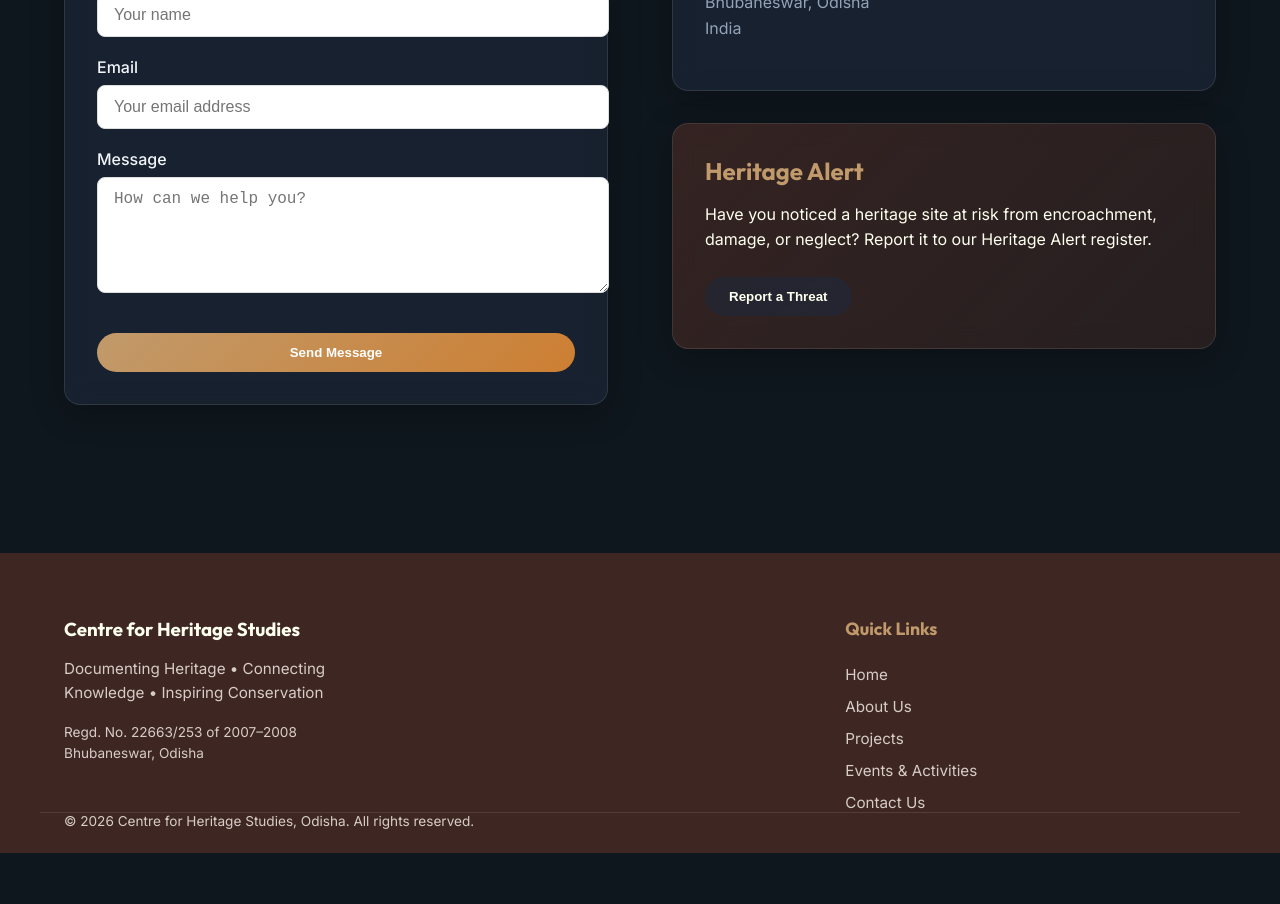
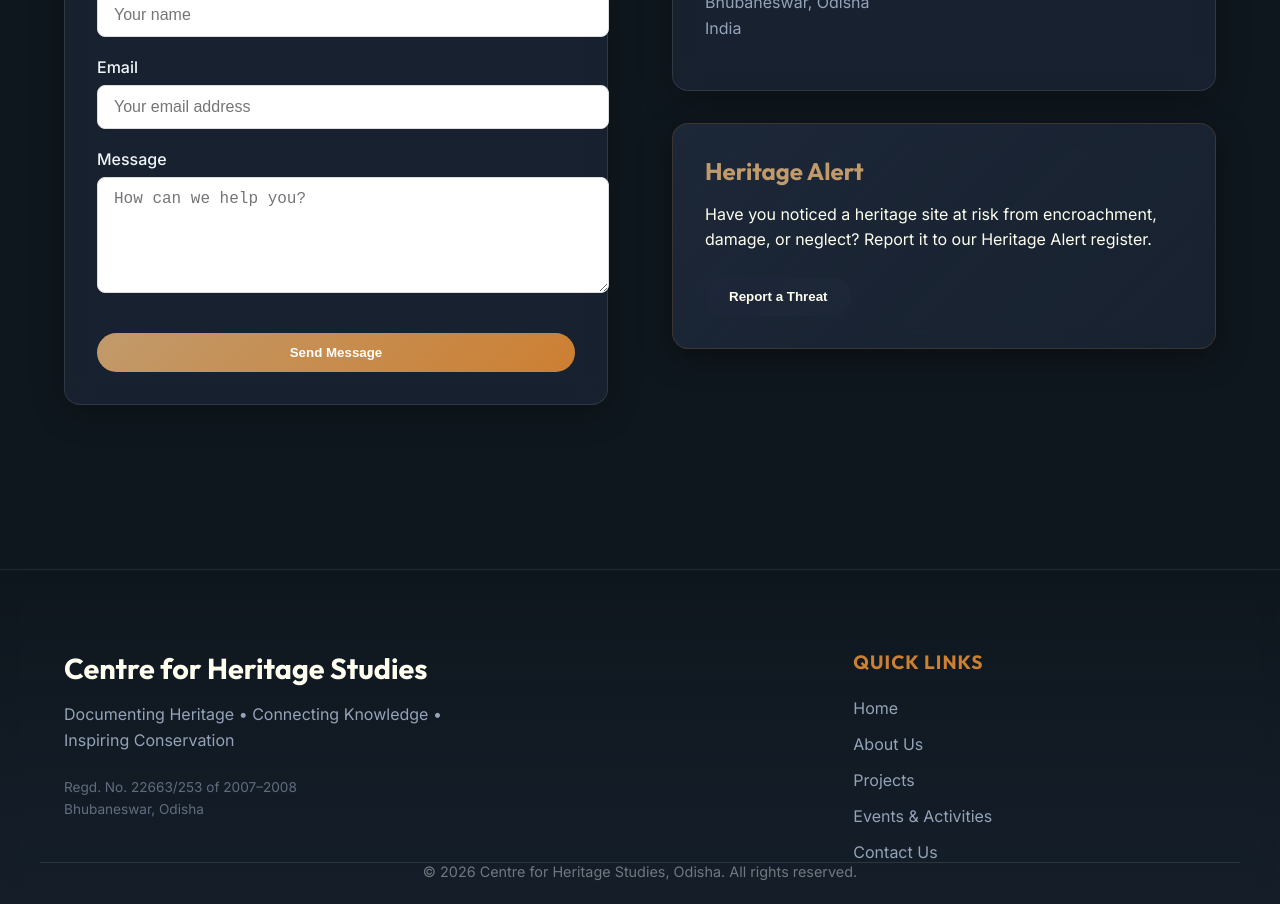
Before and after one commit to Bibekbitu9/CHS, a React (Vite) app: page /contact in a window 1280 px wide. Shown: the part 580-1484 px from the top of the page. Before the commit the page ends 1433 px from the top, so only its background shows below. Built offline with nearby package versions, Linux system fonts and the light colour scheme.

Commit message:
feat: redesign footer with framer motion and update dark cards

```diff
--- a/src/components/layout/Footer.module.css
+++ b/src/components/layout/Footer.module.css
@@ -1,33 +1,40 @@
 .footer {
-  background-color: var(--color-earth-dark);
-  color: var(--color-earth-light);
-  padding: 64px 0 24px;
-  margin-top: 64px;
+  position: relative;
+  background: linear-gradient(to bottom, transparent, rgba(30, 41, 59, 0.4));
+  color: var(--text-muted);
+  padding: 80px 0 24px;
+  margin-top: 80px;
+  border-top: 1px solid rgba(255, 255, 255, 0.05);
+  backdrop-filter: blur(10px);
 }
 
 .grid {
   display: grid;
   grid-template-columns: 2fr 1fr;
-  gap: 40px;
-  margin-bottom: 48px;
+  gap: 64px;
+  margin-bottom: 64px;
 }
 
 .brand h3 {
   color: var(--color-ivory);
+  font-size: 1.8rem;
   margin-bottom: 16px;
 }
 
 .brand p {
-  font-size: 0.95rem;
+  font-size: 1rem;
   line-height: 1.6;
-  max-width: 300px;
+  max-width: 400px;
+  color: var(--text-muted);
 }
 
 .column h4 {
-  color: var(--color-sandstone);
+  color: var(--color-bronze);
   font-family: 'Outfit', sans-serif;
-  font-size: 1.1rem;
+  font-size: 1.2rem;
   margin-bottom: 24px;
+  letter-spacing: 1px;
+  text-transform: uppercase;
 }
 
 .links {
@@ -36,34 +43,40 @@
   margin: 0;
   display: flex;
   flex-direction: column;
-  gap: 12px;
+  gap: 16px;
 }
 
 .links a {
-  color: var(--color-earth-light);
-  font-size: 0.95rem;
+  color: var(--text-muted);
+  font-size: 1rem;
+  position: relative;
+  display: inline-block;
+  width: fit-content;
+  transition: all 0.3s ease;
 }
 
 .links a:hover {
   color: var(--color-ivory);
+  transform: translateX(5px);
 }
 
 .bottom {
   border-top: 1px solid rgba(255, 255, 255, 0.1);
-  padding-top: 24px;
+  padding-top: 32px;
   display: flex;
-  justify-content: space-between;
+  justify-content: center;
   align-items: center;
-  font-size: 0.85rem;
+  font-size: 0.9rem;
+  color: rgba(255, 255, 255, 0.4);
 }
 
 @media (max-width: 768px) {
   .grid {
     grid-template-columns: 1fr;
+    gap: 48px;
   }
   .bottom {
-    flex-direction: column;
-    gap: 16px;
     text-align: center;
+    line-height: 1.6;
   }
 }
--- a/src/components/layout/Footer.tsx
+++ b/src/components/layout/Footer.tsx
@@ -1,20 +1,40 @@
+import { motion } from 'framer-motion';
 import { Link } from 'react-router-dom';
 import styles from './Footer.module.css';
 
 const Footer = () => {
+  const containerVariants = {
+    hidden: { opacity: 0 },
+    visible: {
+      opacity: 1,
+      transition: { staggerChildren: 0.1 }
+    }
+  };
+
+  const itemVariants = {
+    hidden: { opacity: 0, y: 20 },
+    visible: { opacity: 1, y: 0, transition: { duration: 0.6 } }
+  };
+
   return (
     <footer className={styles.footer}>
-      <div className={`container ${styles.grid}`}>
-        <div className={styles.brand}>
+      <motion.div
+        className={`container ${styles.grid}`}
+        variants={containerVariants}
+        initial="hidden"
+        whileInView="visible"
+        viewport={{ once: true, margin: "-50px" }}
+      >
+        <motion.div variants={itemVariants} className={styles.brand}>
           <h3>Centre for Heritage Studies</h3>
           <p>Documenting Heritage • Connecting Knowledge • Inspiring Conservation</p>
-          <p style={{ marginTop: '16px', fontSize: '0.85rem' }}>
+          <p style={{ marginTop: '24px', fontSize: '0.85rem', opacity: 0.6 }}>
             Regd. No. 22663/253 of 2007–2008<br />
             Bhubaneswar, Odisha
           </p>
-        </div>
+        </motion.div>
 
-        <div className={styles.column}>
+        <motion.div variants={itemVariants} className={styles.column}>
           <h4>Quick Links</h4>
           <ul className={styles.links}>
             <li><Link to="/">Home</Link></li>
@@ -23,12 +43,18 @@
             <li><Link to="/activities">Events & Activities</Link></li>
             <li><Link to="/contact">Contact Us</Link></li>
           </ul>
-        </div>
-      </div>
+        </motion.div>
+      </motion.div>
 
-      <div className={`container ${styles.bottom}`}>
+      <motion.div
+        className={`container ${styles.bottom}`}
+        initial={{ opacity: 0 }}
+        whileInView={{ opacity: 1 }}
+        viewport={{ once: true }}
+        transition={{ delay: 0.4, duration: 0.8 }}
+      >
         <div>&copy; {new Date().getFullYear()} Centre for Heritage Studies, Odisha. All rights reserved.</div>
-      </div>
+      </motion.div>
     </footer>
   );
 };
--- a/src/index.css
+++ b/src/index.css
@@ -59,11 +59,11 @@
 }
 
 .glass-panel-dark {
-  background: linear-gradient(135deg, rgba(62, 39, 35, 0.8) 0%, rgba(62, 39, 35, 0.5) 100%);
+  background: linear-gradient(135deg, rgba(30, 41, 59, 0.9) 0%, rgba(30, 41, 59, 0.6) 100%);
   backdrop-filter: blur(12px);
   -webkit-backdrop-filter: blur(12px);
-  border: 1px solid rgba(255, 255, 255, 0.1);
-  box-shadow: 0 8px 32px 0 rgba(0, 0, 0, 0.3);
+  border: 1px solid rgba(205, 127, 50, 0.2);
+  box-shadow: 0 8px 32px 0 rgba(0, 0, 0, 0.4);
   border-radius: 16px;
   color: var(--color-ivory);
 }
```
